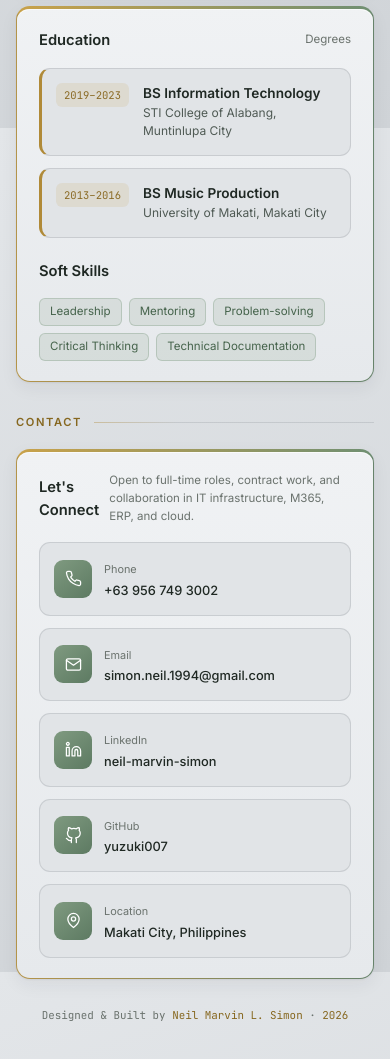
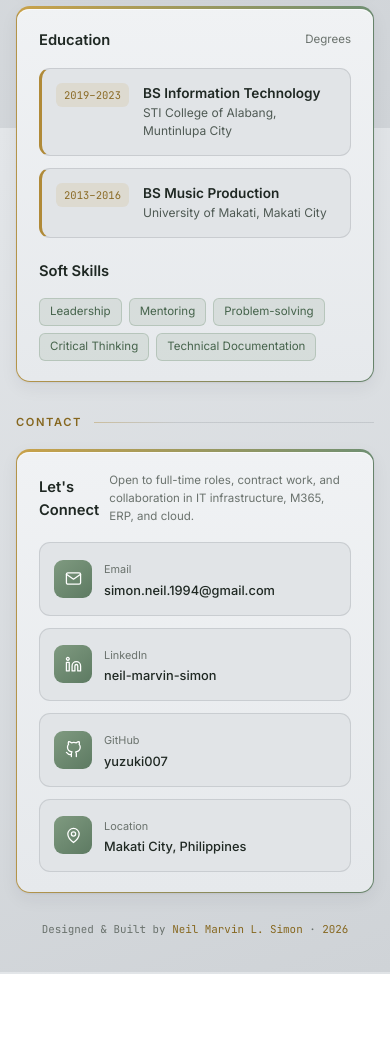
Before and after one commit to Yuzuki007/MyCV, a plain HTML site: page index.html in a window 390 px wide. Shown: the part 8312-9371 px from the top of the page. After the commit the page ends 9286 px from the top, so only its background shows below. Drawn offline with Linux system fonts and the light colour scheme.

Commit message:
Remove phone number from contact section

```diff
--- a/index.html
+++ b/index.html
@@ -338,7 +338,6 @@ footer span{color:#86671f}
     <section id="contact" class="card c12">
       <div class="card-h"><h3>Let's Connect</h3><span class="sub">Open to full-time roles, contract work, and collaboration in IT infrastructure, M365, ERP, and cloud.</span></div>
       <div class="contact">
-        <a class="ct" href="tel:+639567493002"><span class="ci"><svg viewBox="0 0 24 24"><path d="M22 16.9v3a2 2 0 0 1-2.2 2 19.8 19.8 0 0 1-8.6-3.1 19.5 19.5 0 0 1-6-6A19.8 19.8 0 0 1 2.1 4.2 2 2 0 0 1 4.1 2h3a2 2 0 0 1 2 1.7c.1 1 .4 1.9.7 2.8a2 2 0 0 1-.5 2.1L8 9.9a16 16 0 0 0 6 6l1.3-1.3a2 2 0 0 1 2.1-.4c.9.3 1.8.6 2.8.7a2 2 0 0 1 1.7 2z"/></svg></span><span><span class="cl">Phone</span><br><span class="cv">+63 956 749 3002</span></span></a>
         <a class="ct" href="mailto:simon.neil.1994@gmail.com"><span class="ci"><svg viewBox="0 0 24 24"><rect x="2" y="4" width="20" height="16" rx="2"/><path d="m22 6-10 7L2 6"/></svg></span><span><span class="cl">Email</span><br><span class="cv">simon.neil.1994@gmail.com</span></span></a>
         <a class="ct" href="https://www.linkedin.com/in/neil-marvin-simon-3956561b5/" target="_blank" rel="noopener"><span class="ci"><svg viewBox="0 0 24 24"><path d="M16 8a6 6 0 0 1 6 6v7h-4v-7a2 2 0 0 0-4 0v7h-4v-7a6 6 0 0 1 6-6zM2 9h4v12H2z"/><circle cx="4" cy="4" r="2"/></svg></span><span><span class="cl">LinkedIn</span><br><span class="cv">neil-marvin-simon</span></span></a>
         <a class="ct" href="https://github.com/yuzuki007" target="_blank" rel="noopener"><span class="ci"><svg viewBox="0 0 24 24"><path d="M9 19c-5 1.5-5-2.5-7-3m14 6v-3.9a3.4 3.4 0 0 0-.9-2.6c3.1-.4 6.4-1.5 6.4-6.9A5.4 5.4 0 0 0 20 4.8 5 5 0 0 0 19.9 1S18.7.6 16 2.5a13.4 13.4 0 0 0-7 0C6.3.6 5.1 1 5.1 1A5 5 0 0 0 5 4.8a5.4 5.4 0 0 0-1.5 3.7c0 5.4 3.3 6.5 6.4 6.9a3.4 3.4 0 0 0-.9 2.6V22"/></svg></span><span><span class="cl">GitHub</span><br><span class="cv">yuzuki007</span></span></a>
```
